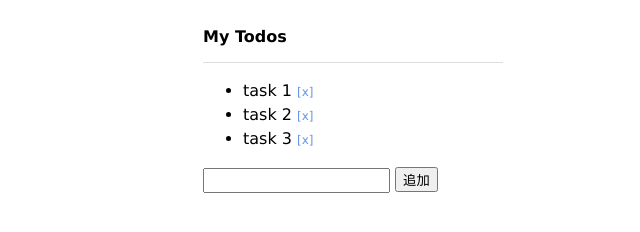
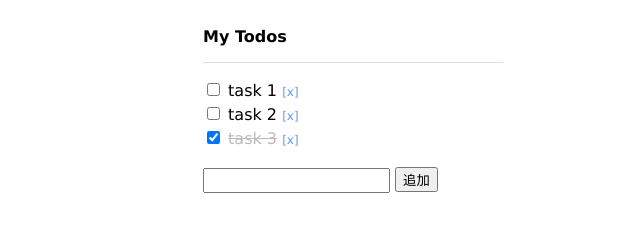
Before and after one commit to h-hiwatashi/vue_todoList, a plain HTML site: page index.html in a window 1280 px wide. Shown: the whole page, without its empty margins (287-927 px from the left). Drawn offline with nearby package versions, Linux system fonts and the light colour scheme.

Commit message:
完了機能追加

```diff
--- a/css/styles.css
+++ b/css/styles.css
@@ -27,3 +27,13 @@ body {
     cursor: pointer;
     color: cornflowerblue;
 }
+
+#app ul {
+    padding: 0;
+    list-style: none;
+}
+
+#app li > span.done{
+    text-decoration: line-through;
+    color: #bbb;
+}
--- a/index.html
+++ b/index.html
@@ -10,7 +10,9 @@
             <h1>My Todos</h1>
             <ul>
                 <li v-for="(todo, index) in todos">
-                    {{ todo }}
+                    <input type="checkbox" v-model="todo.isDone">
+                    <!-- <span v-bind:class="{done: todo.isDone}">{{ todo.title }}</span>-->
+                    <span :class="{done: todo.isDone}">{{ todo.title }}</span>
                     <span @click="deleteItem(index)" class="command">[x]</span>
                 </li>
             </ul>
--- a/js/main.js
+++ b/js/main.js
@@ -5,15 +5,25 @@
     var vm = new Vue({
         el: '#app',
         data: {
-            todos:[
-                'task 1',
-                'task 2',
-                'task 3'
-            ]
+            newItem: '',
+            todos:[{
+                title: 'task 1',
+                isDone: false
+            }, {
+                title: 'task 2',
+                isDone: false
+            }, {
+                title: 'task 3',
+                isDone: true
+            }]
         },
         methods: {
             addItem: function() {
-                this.todos.push(this.newItem);
+                var item ={
+                    title: this.newItem,
+                    isDone: false
+                }
+                this.todos.push(item);
                 this.newItem = '';
             },
             deleteItem: function(index) {
```
